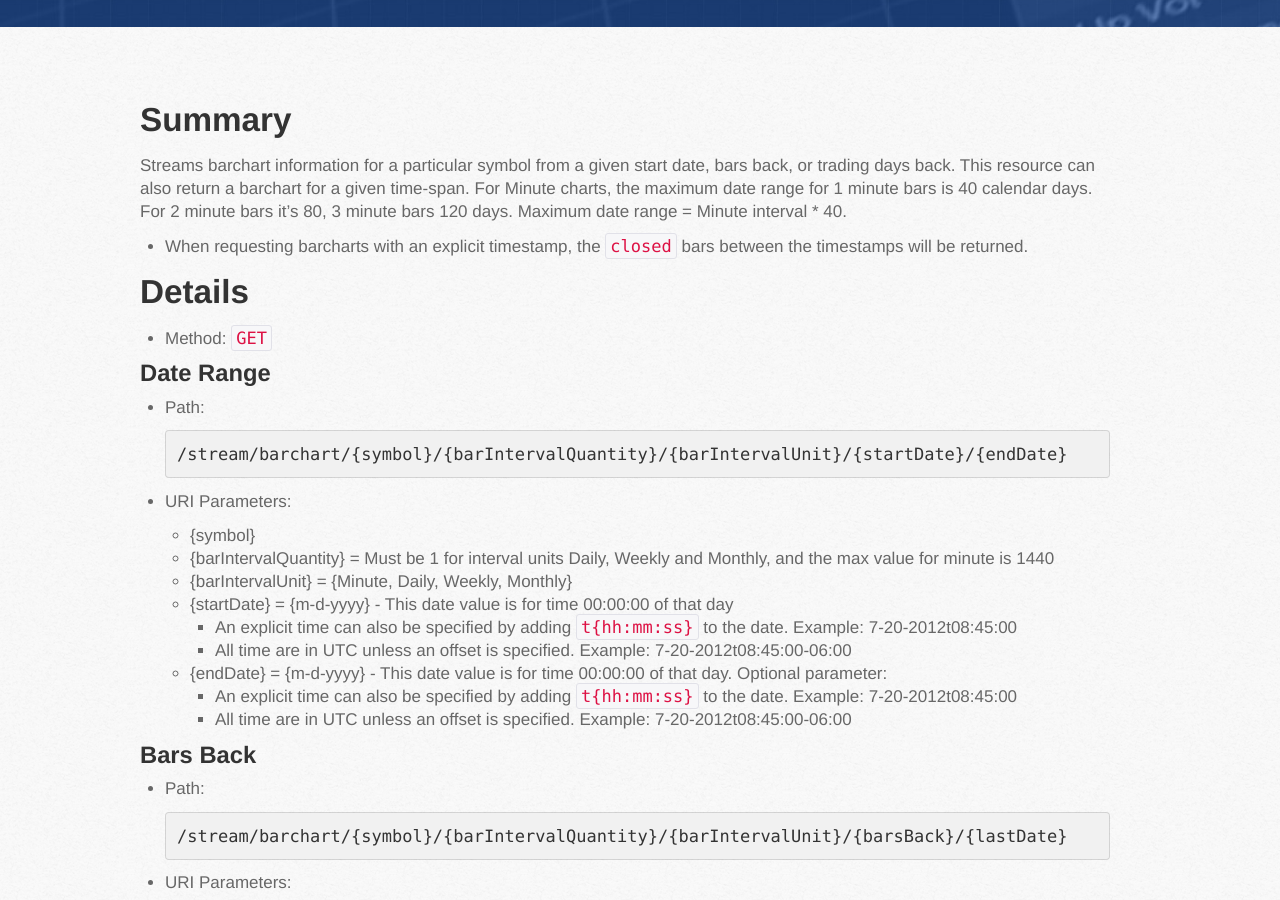
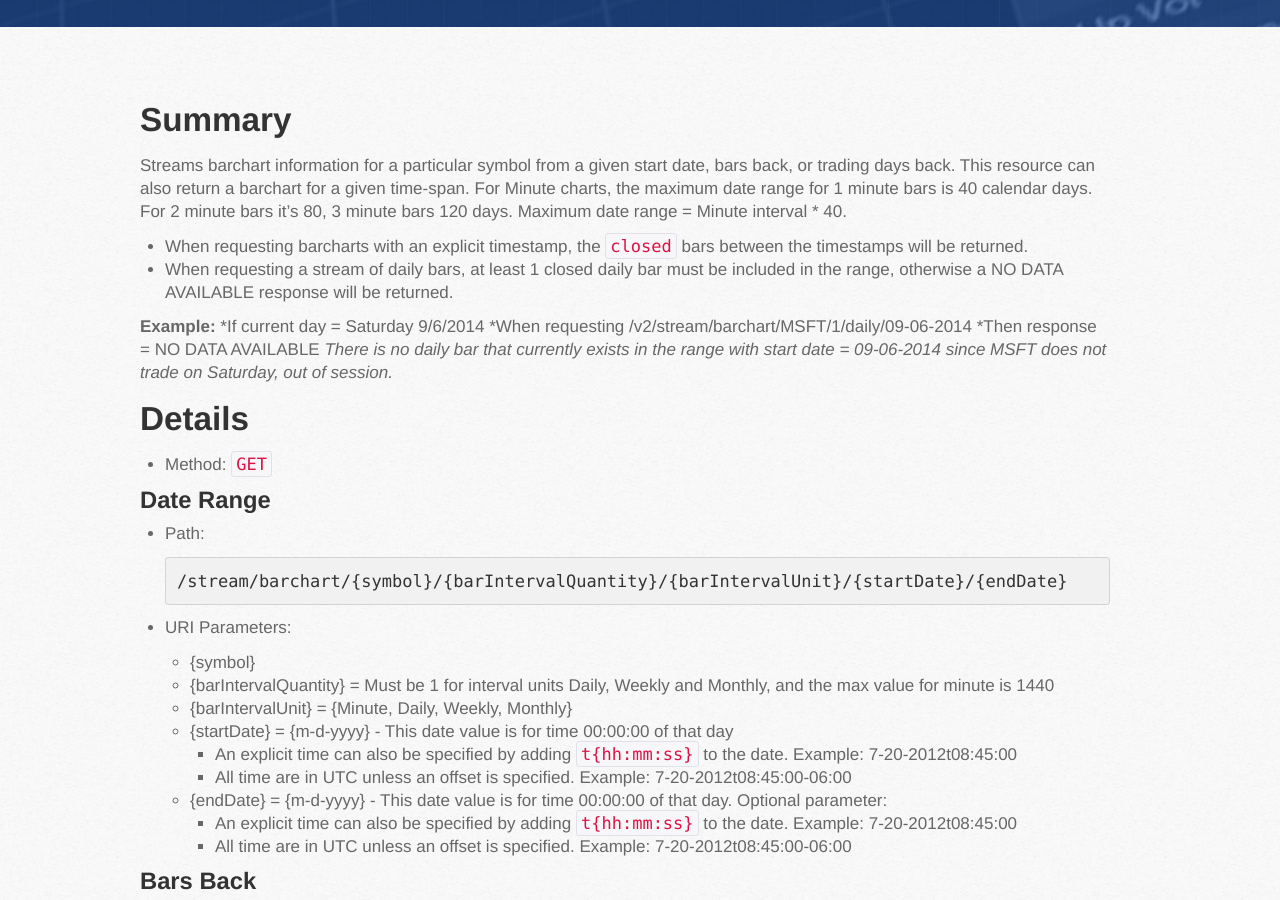
Before and after one commit to tradestation/webapi-docs, a Jekyll site: the page built from en/stream/barchart.md, in a window 1280 px wide and 900 px high, scrolled down 333 px. Built offline with Jekyll 4.4.1, drawn with Linux system fonts in a browser that asks for light colours; nearby versions of some CDN libraries.

Commit message:
Update stream barchart summary to include note on streaming daily bars out of session

```diff
--- a/en/stream/barchart.md
+++ b/en/stream/barchart.md
@@ -11,6 +11,13 @@ weight: 3
 Streams barchart information for a particular symbol from a given start date, bars back, or trading days back. This resource can also return a barchart for a given time-span. For Minute charts, the maximum date range for 1 minute bars is 40 calendar days. For 2 minute bars it's 80, 3 minute bars 120 days. Maximum date range = Minute interval * 40.
 
 * When requesting barcharts with an explicit timestamp, the `closed` bars between the timestamps will be returned.
+* When requesting a stream of daily bars, at least 1 closed daily bar must be included in the range, otherwise a NO DATA AVAILABLE response will be returned.
+
+__Example:__
+*If current day = Saturday 9/6/2014
+*When requesting  /v2/stream/barchart/MSFT/1/daily/09-06-2014
+*Then response = NO DATA AVAILABLE
+_There is no daily bar that currently exists in the range with start date = 09-06-2014 since MSFT does not trade on Saturday, out of session._
 
 ### Details
 
```
